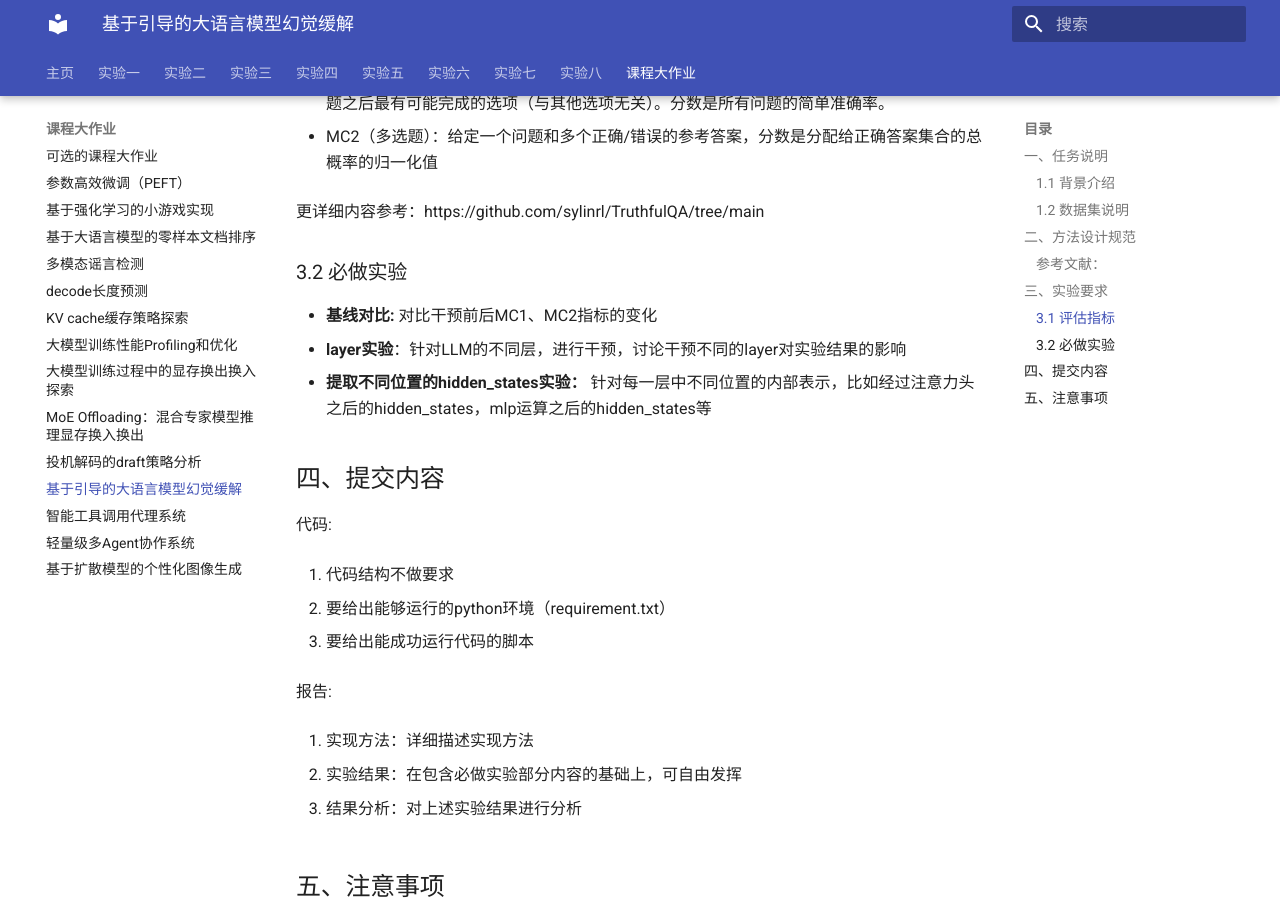
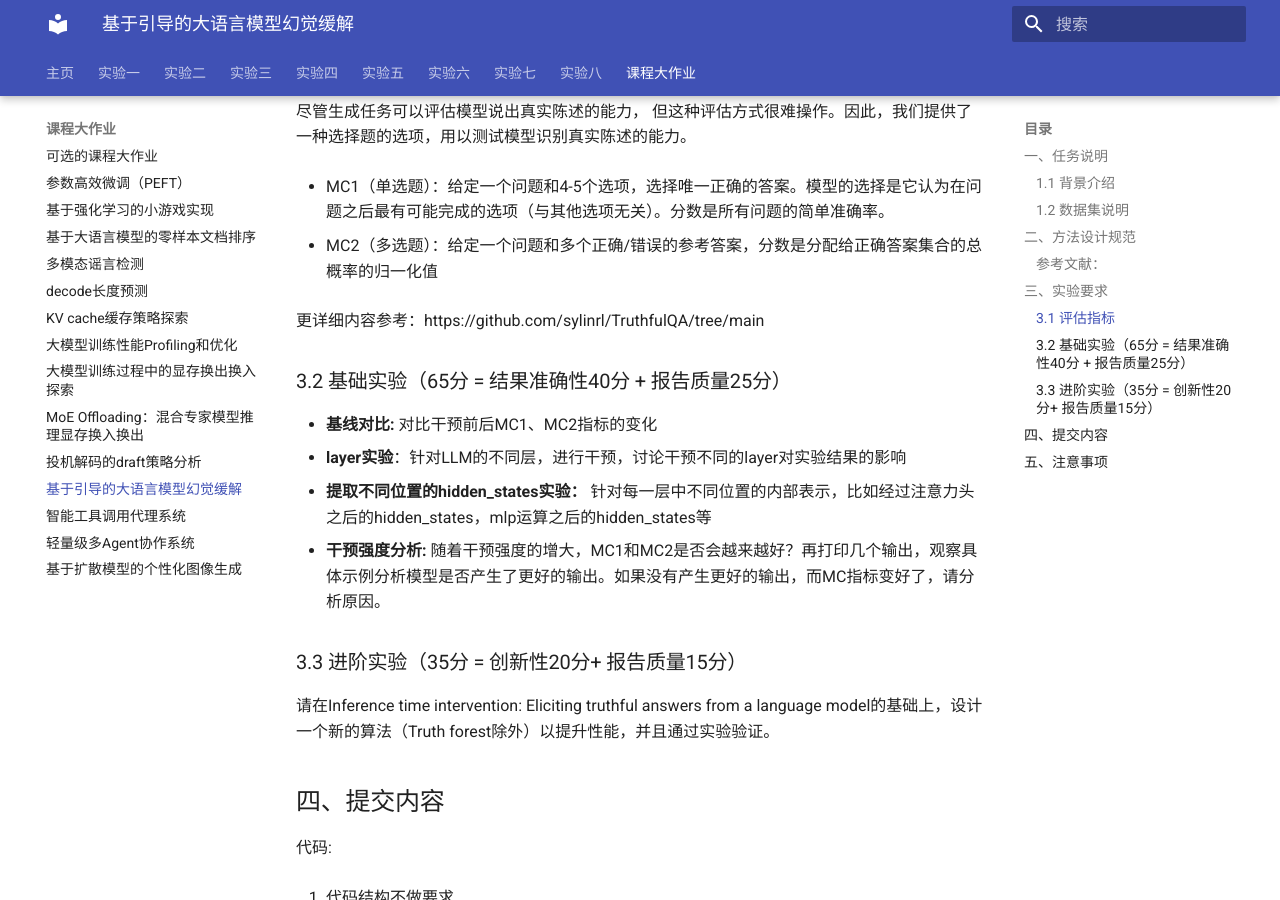
Before and after one commit to zhiweinju/nju-dl-lab-2025spring, an MkDocs documentation site: the page built from docs/final/projects/NJU_steer.md, in a window 1280 px wide and 900 px high, scrolled down 1231 px. Built offline with MkDocs 1.6.1 and Material for MkDocs 9.7.7, drawn with Linux system fonts in a browser that asks for light colours; a style sheet for code colours, icons or effects is not loaded; some of the changed text lies outside the part shown.

Commit message:
Update NJU_steer.md

```diff
--- a/docs/final/projects/NJU_steer.md
+++ b/docs/final/projects/NJU_steer.md
@@ -16,6 +16,7 @@
 参照《Inference time intervention: Eliciting truthful answers from a language model》，实现对大语言模型的干预，讨论干预对于模型的影响
 
 **核心要求：**
+
 + 基线对比
 + 不同layer实验分析
 + 不同位置的内部表示实验分析
@@ -52,10 +53,16 @@
 
 更详细内容参考：https://github.com/sylinrl/TruthfulQA/tree/main
 
-### 3.2 必做实验
+### 3.2 基础实验（65分 = 结果准确性40分 + 报告质量25分）
+
 + **基线对比:** 对比干预前后MC1、MC2指标的变化
 + **layer实验**：针对LLM的不同层，进行干预，讨论干预不同的layer对实验结果的影响
 + **提取不同位置的hidden_states实验：** 针对每一层中不同位置的内部表示，比如经过注意力头之后的hidden_states，mlp运算之后的hidden_states等
++ **干预强度分析:** 随着干预强度的增大，MC1和MC2是否会越来越好？再打印几个输出，观察具体示例分析模型是否产生了更好的输出。如果没有产生更好的输出，而MC指标变好了，请分析原因。
+
+### 3.3 进阶实验（35分 = 创新性20分+ 报告质量15分）
+
+请在Inference time intervention: Eliciting truthful answers from a language model的基础上，设计一个新的算法（Truth forest除外）以提升性能，并且通过实验验证。
 
 
 ## 四、提交内容
```
